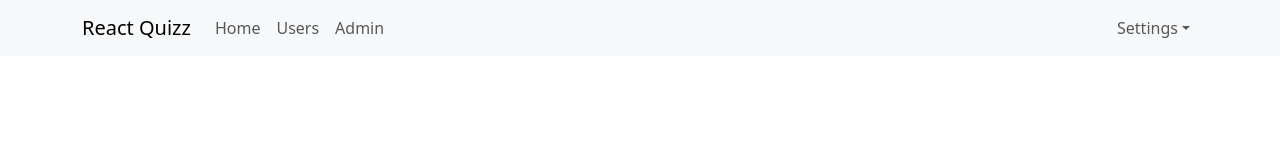
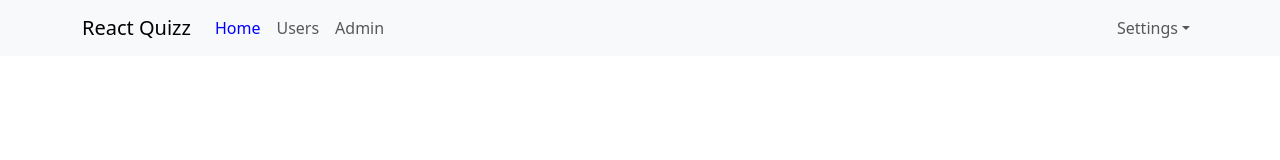
Before and after one commit to pvq2k2/react-quiz, a React (Create React App) app: page / in a window 1280 px wide. Shown: the top 160 px of the page. Built offline with nearby package versions, Linux system fonts and the light colour scheme.

Commit message:
active link - nav link

```diff
--- a/src/App.scss
+++ b/src/App.scss
@@ -7,3 +7,15 @@
   -webkit-font-smoothing: antialiased;
   -moz-osx-font-smoothing: grayscale;
 }
+
+.app-container {
+  .header-container {
+    .navbar-nav {
+      .nav-link {
+        &.active {
+          color: blue;
+        }
+      }
+    }
+  }
+}
--- a/src/components/Header/Header.jsx
+++ b/src/components/Header/Header.jsx
@@ -2,7 +2,7 @@
 import Nav from "react-bootstrap/Nav";
 import Navbar from "react-bootstrap/Navbar";
 import NavDropdown from "react-bootstrap/NavDropdown";
-import { Link } from "react-router-dom";
+import { NavLink } from "react-router-dom";
 
 const Header = () => {
   return (
@@ -12,15 +12,15 @@
         <Navbar.Toggle aria-controls="basic-navbar-nav" />
         <Navbar.Collapse id="basic-navbar-nav">
           <Nav className="me-auto">
-            <Link to="/" className="nav-link">
+            <NavLink to="/" className="nav-link">
               Home
-            </Link>
-            <Link to="/users" className="nav-link">
+            </NavLink>
+            <NavLink to="/users" className="nav-link">
               Users
-            </Link>
-            <Link to="/admins" className="nav-link">
+            </NavLink>
+            <NavLink to="/admins" className="nav-link">
               Admin
-            </Link>
+            </NavLink>
           </Nav>
           <Nav>
             <NavDropdown title="Settings" id="basic-nav-dropdown">
```
